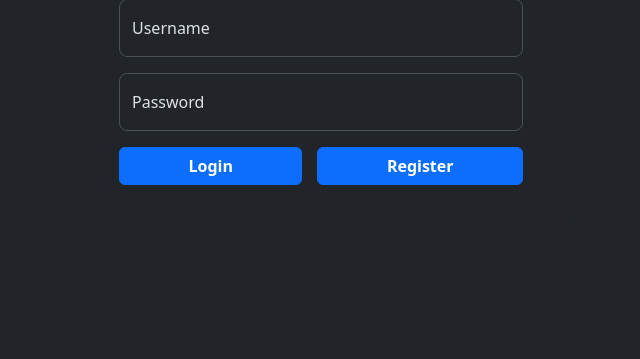
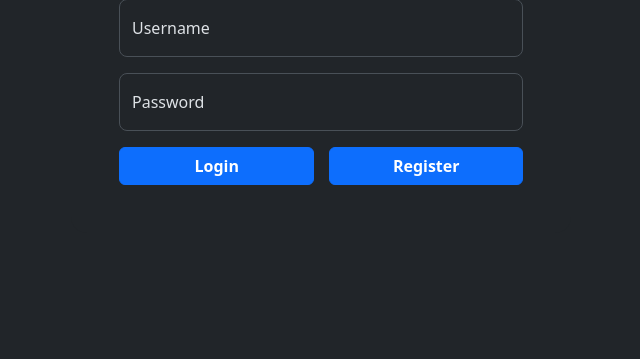
Before and after one commit to HirotakaDango/ArtTEXT, a PHP site: page /session.php in a window 1280 px wide. Shown: the part 283-642 px from the top of the page, without its empty margins (319-959 px from the left). Run offline with PHP 8.4, Linux system fonts and the light colour scheme.

Commit message:
Add files via upload

```diff
--- a/session.php
+++ b/session.php
@@ -84,7 +84,7 @@ if (isset($_POST['login'])) {
                   <label for="floatingPassword">Password</label>
                 </div>
                 <div class="btn-group w-100 gap-3">
-                  <button class="btn btn-primary fw-bold rounded" type="submit" name="login">Login</button>
+                  <button class="btn btn-primary fw-bold rounded px-4" type="submit" name="login">Login</button>
                   <button class="btn btn-primary fw-bold rounded" type="submit" name="register">Register</button>
                 </div>
               </form>
```
